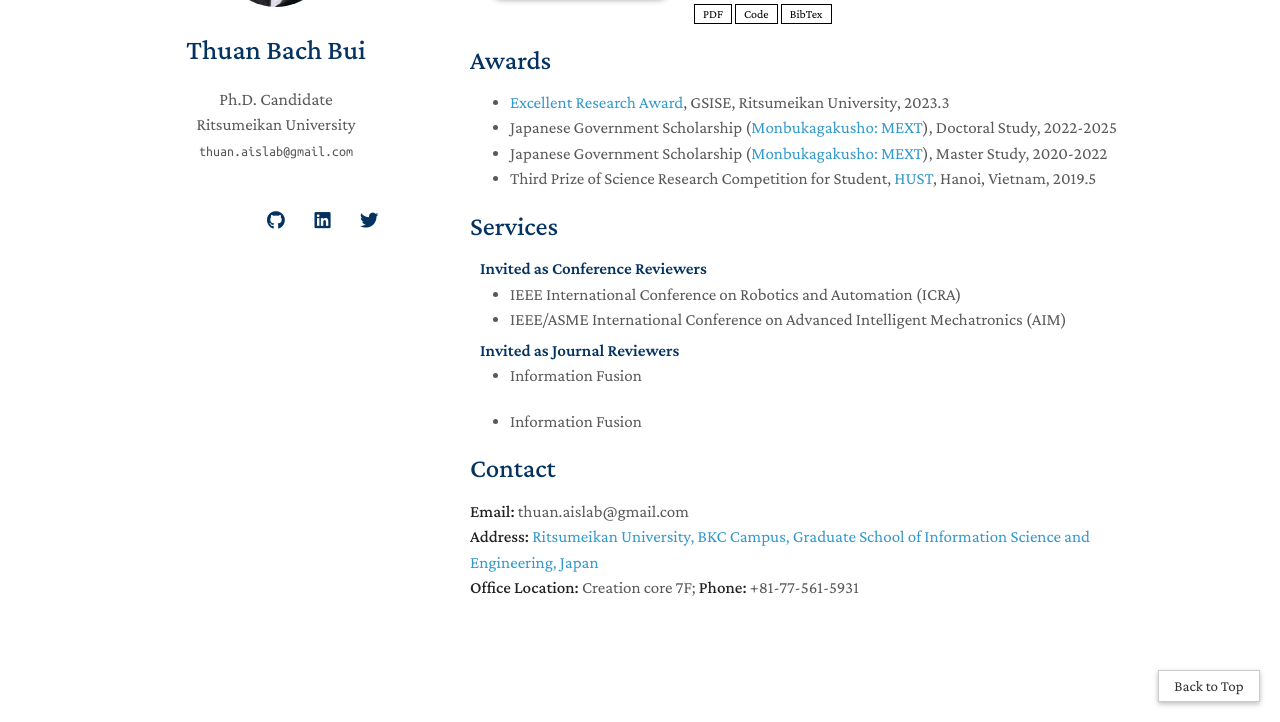
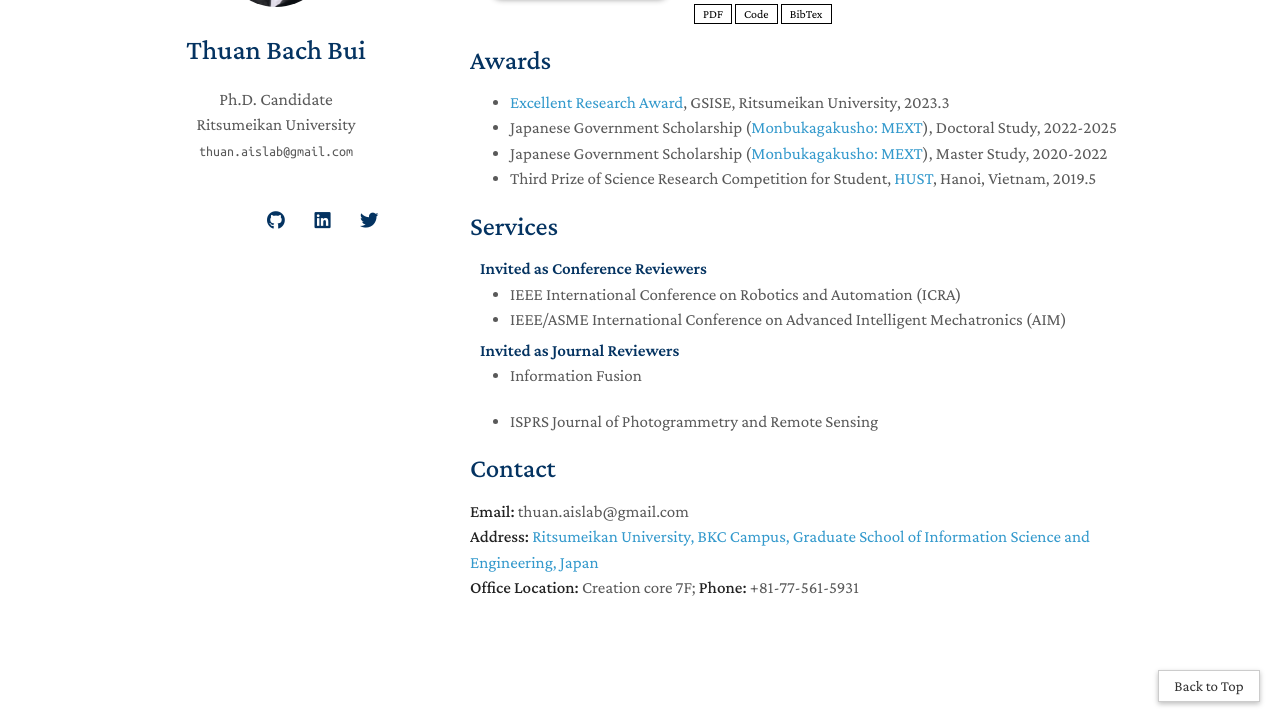
Before and after one commit to thuanbb/thuanbb.github.io, a Jekyll site: the page built from index.md, in a window 1280 px wide and 900 px high, scrolled down 831 px, cut to the strip 178-900 px from the top of the window. Built offline with Jekyll 4.4.1, drawn with Linux system fonts in a browser that asks for light colours; nearby versions of some CDN libraries; a style sheet for code colours, icons or effects is not loaded; our own code applies the rules of GitHub Pages for plain Markdown files.

Commit message:
Update index.md

```diff
--- a/index.md
+++ b/index.md
@@ -115,7 +115,7 @@
   <li><a href="https://www.sciencedirect.com/journal/information-fusion"><autocolor> Information Fusion </autocolor></a></li>
 </ul>
 <ul style="margin:0 0 20px;">
-  <li><a href="https://www.sciencedirect.com/journal/information-fusion"><autocolor> Information Fusion </autocolor></a></li>
+  <li><a href="https://www.sciencedirect.com/journal/isprs-journal-of-photogrammetry-and-remote-sensing"><autocolor> ISPRS Journal of Photogrammetry and Remote Sensing </autocolor></a></li>
 </ul>
 
 ## Contact
```
